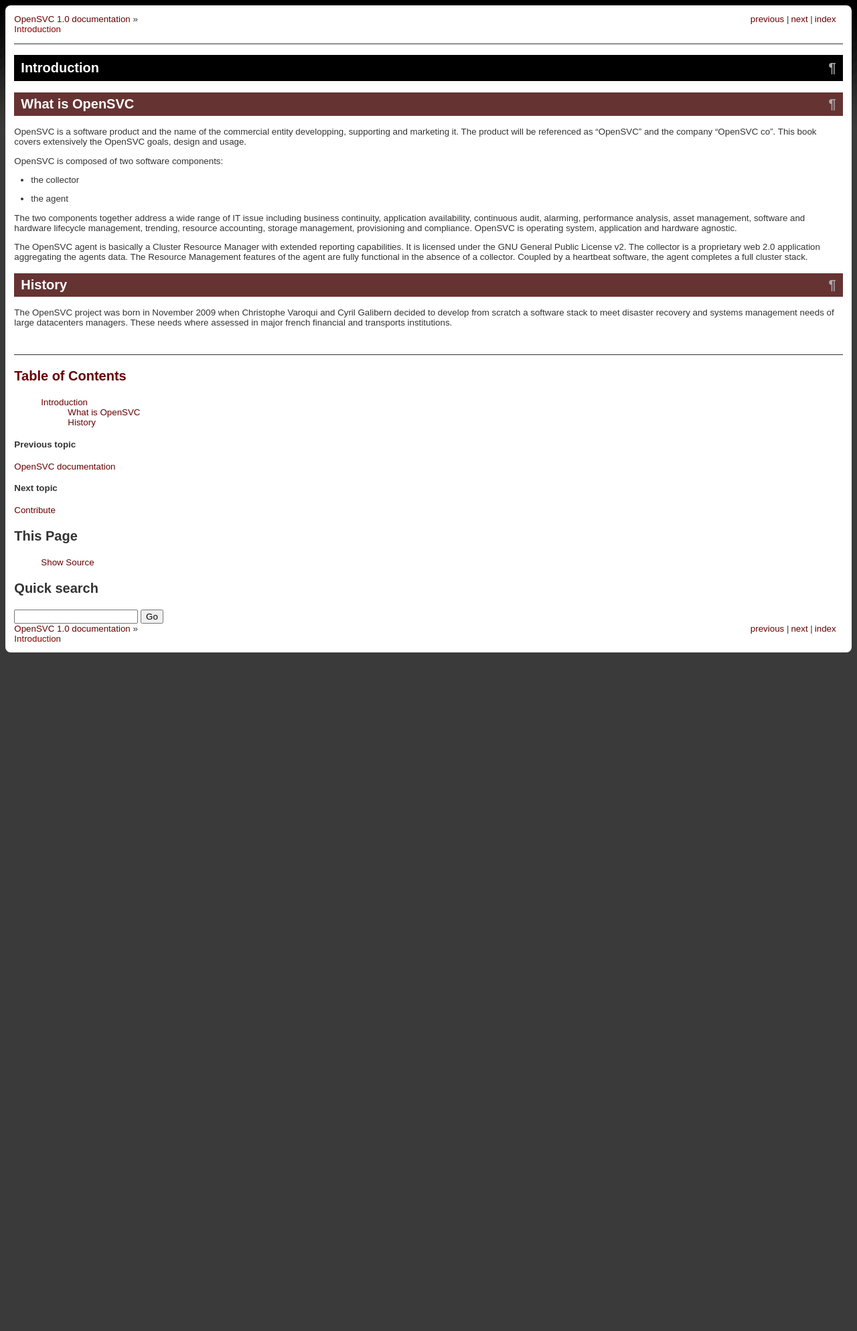
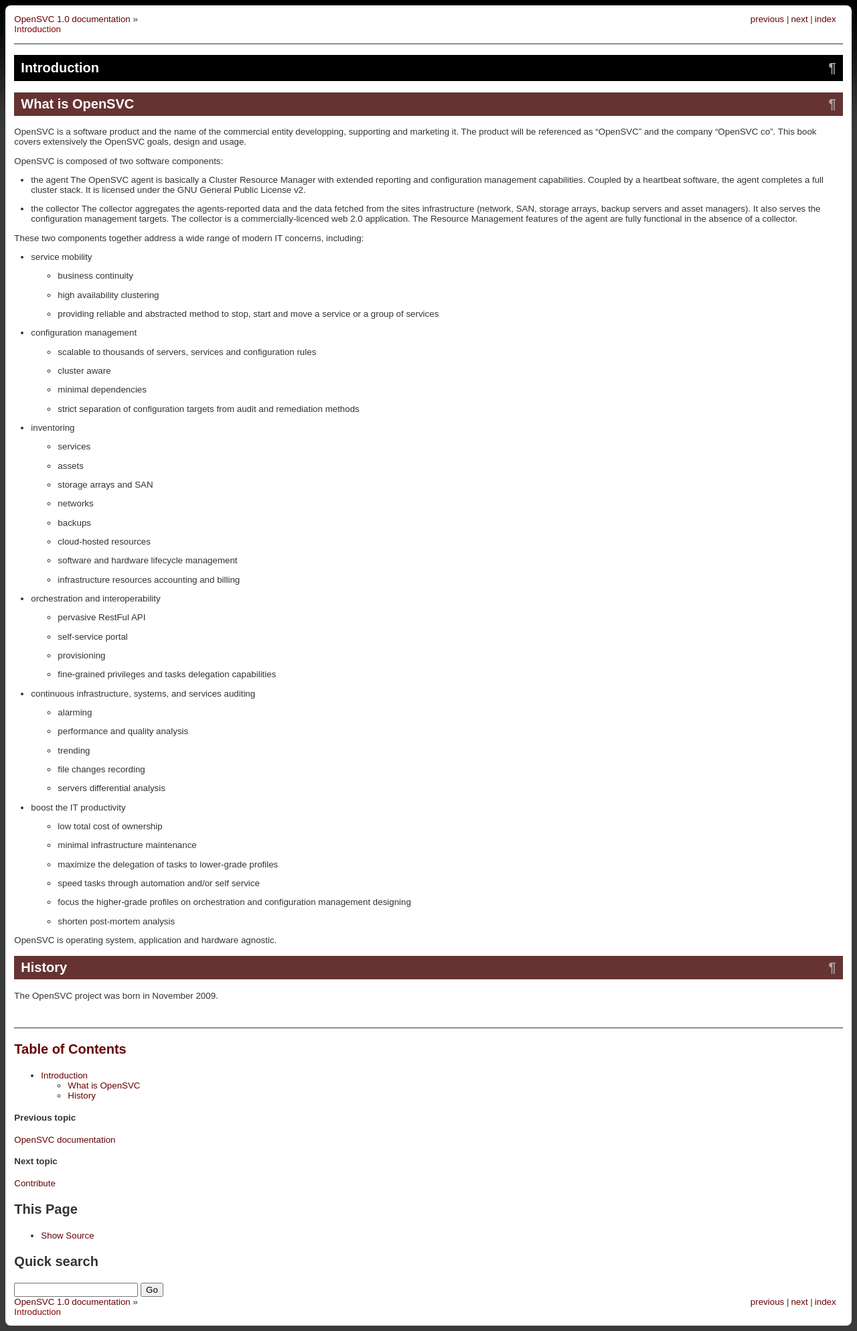
Before and after one commit to opensvc/docs.opensvc.com, a Sphinx documentation site: the page built from source/introduction.rst, in a window 1280 px wide. Shown: the whole page at 67% size. Built offline with Sphinx 7.4.7, drawn with Linux system fonts in a browser that asks for light colours; comment, search, counter and statistics services are not loaded; before the commit the page ends 982 px from its top, so only the background shows below that.

Commit message:
Update introduction to reflect recents software enhancements

```diff
--- a/source/_static/opensvc.css
+++ b/source/_static/opensvc.css
@@ -59,7 +59,7 @@
   padding-left: 25px;
 }
 
-ul {
+div.related ul {
   list-style: none;
 }
 
--- a/source/introduction.rst
+++ b/source/introduction.rst
@@ -8,14 +8,71 @@
 
 OpenSVC is composed of two software components:
 
+* the agent
+  The OpenSVC agent is basically a Cluster Resource Manager with extended reporting and configuration management capabilities.
+  Coupled by a heartbeat software, the agent completes a full cluster stack.
+  It is licensed under the GNU General Public License v2.
+
 * the collector
-* the agent
+  The collector aggregates the agents-reported data and the data fetched from the sites infrastructure (network, SAN, storage arrays, backup servers and asset managers).
+  It also serves the configuration management targets.
+  The collector is a commercially-licenced web 2.0 application.
+  The Resource Management features of the agent are fully functional in the absence of a collector.
 
-The two components together address a wide range of IT issue including business continuity, application availability, continuous audit, alarming, performance analysis, asset management, software and hardware lifecycle management, trending, resource accounting, storage management, provisioning and compliance. OpenSVC is operating system, application and hardware agnostic.
+These two components together address a wide range of modern IT concerns, including:
 
-The OpenSVC agent is basically a Cluster Resource Manager with extended reporting capabilities. It is licensed under the GNU General Public License v2. The collector is a proprietary web 2.0 application aggregating the agents data. The Resource Management features of the agent are fully functional in the absence of a collector. Coupled by a heartbeat software, the agent completes a full cluster stack.
+* service mobility
+
+  * business continuity
+  * high availability clustering
+  * providing reliable and abstracted method to stop, start and move a service or a group of services
+
+* configuration management
+
+  * scalable to thousands of servers, services and configuration rules
+  * cluster aware
+  * minimal dependencies
+  * strict separation of configuration targets from audit and remediation methods
+
+* inventoring
+
+  * services
+  * assets
+  * storage arrays and SAN
+  * networks
+  * backups
+  * cloud-hosted resources
+  * software and hardware lifecycle management
+  * infrastructure resources accounting and billing
+
+* orchestration and interoperability
+
+  * pervasive RestFul API
+  * self-service portal
+  * provisioning
+  * fine-grained privileges and tasks delegation capabilities
+
+* continuous infrastructure, systems, and services auditing
+
+  * alarming
+  * performance and quality analysis
+  * trending
+  * file changes recording
+  * servers differential analysis
+
+* boost the IT productivity
+
+  * low total cost of ownership
+  * minimal infrastructure maintenance
+  * maximize the delegation of tasks to lower-grade profiles
+  * speed tasks through automation and/or self service
+  * focus the higher-grade profiles on orchestration and configuration management designing
+  * shorten post-mortem analysis
+
+OpenSVC is operating system, application and hardware agnostic.
+
 
 History
 =======
 
-The OpenSVC project was born in November 2009 when Christophe Varoqui and Cyril Galibern decided to develop from scratch a software stack to meet disaster recovery and systems management needs of large datacenters managers. These needs where assessed in major french financial and transports institutions.
+The OpenSVC project was born in November 2009.
```
